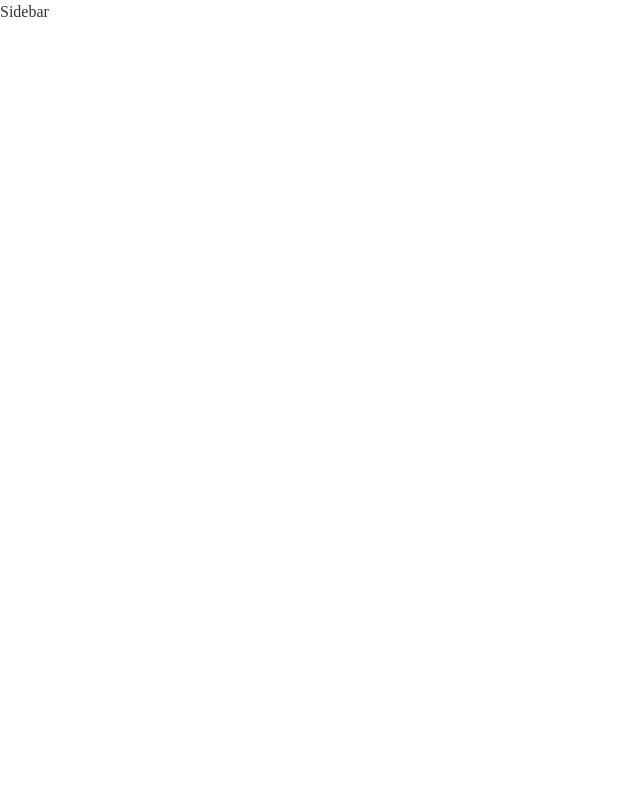
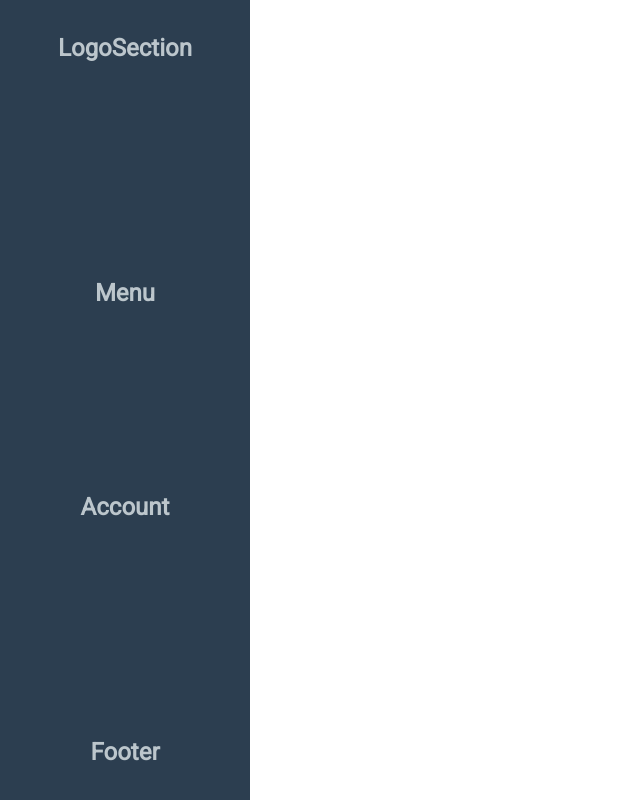
Before and after one commit to razvan-turiatca/productivity-dashboard, a Next.js app: page / in a window 1280 px wide. Shown: the whole page, without its empty margins (0-640 px from the left). Built offline with nearby package versions, Linux system fonts and the light colour scheme.

Commit message:
add main sections within the sidebar plus styled components

```diff
--- a/package.json
+++ b/package.json
@@ -12,6 +12,7 @@
     "next": "latest",
     "react": "latest",
     "react-dom": "latest",
-    "sass": "^1.68.0"
+    "sass": "^1.68.0",
+    "styled-components": "^6.0.8"
   }
 }
--- a/src/components/Sidebar.jsx
+++ /dev/null
@@ -1,5 +0,0 @@
-const Sidebar = () => {
-  return <div>Sidebar</div>;
-};
-
-export default Sidebar;
--- /dev/null
+++ b/src/components/Sidebar/Account/Account.jsx
@@ -0,0 +1,17 @@
+import styled from 'styled-components';
+
+const Account = () => {
+  return (
+    <StyledAccount>
+      <h2>Account</h2>
+    </StyledAccount>
+  );
+};
+
+export default Account;
+
+const StyledAccount = styled.div`
+  display: flex;
+  justify-content: center;
+  align-items: center;
+`;
--- /dev/null
+++ b/src/components/Sidebar/Footer/Footer.jsx
@@ -0,0 +1,18 @@
+import styled from 'styled-components';
+
+const Footer = () => {
+  return (
+    <StyledFooter>
+      <h2>Footer</h2>
+    </StyledFooter>
+  );
+};
+
+export default Footer;
+
+const StyledFooter = styled.div`
+  padding: 30px;
+  display: flex;
+  align-items: center;
+  justify-content: center;
+`;
--- /dev/null
+++ b/src/components/Sidebar/Logo/LogoSection.jsx
@@ -0,0 +1,18 @@
+import styled from 'styled-components';
+
+const LogoSection = () => {
+  return (
+    <StyledLogo>
+      <h2>LogoSection</h2>
+    </StyledLogo>
+  );
+};
+
+export default LogoSection;
+
+const StyledLogo = styled.div`
+  padding: 30px;
+  display: flex;
+  align-items: center;
+  justify-content: center;
+`;
--- /dev/null
+++ b/src/components/Sidebar/Menu/Menu.jsx
@@ -0,0 +1,20 @@
+import styled from 'styled-components';
+import { Inter } from 'next/font/google';
+
+const inter = Inter({ subsets: ['latin'] });
+
+const SidebarMenu = () => {
+  return (
+    <StyledMenu>
+      <h2>Menu</h2>
+    </StyledMenu>
+  );
+};
+
+export default SidebarMenu;
+
+const StyledMenu = styled.div`
+  display: flex;
+  align-items: center;
+  justify-content: center;
+`;
--- /dev/null
+++ b/src/components/Sidebar/Sidebar.jsx
@@ -0,0 +1,28 @@
+import LogoSection from './Logo/LogoSection';
+import SidebarMenu from './Menu/Menu';
+import Account from './Account/Account';
+import Footer from './Footer/Footer';
+import styled from 'styled-components';
+
+const Sidebar = () => {
+  return (
+    <StyledSidebar>
+      <LogoSection />
+      <SidebarMenu />
+      <Account />
+      <Footer />
+    </StyledSidebar>
+  );
+};
+
+export default Sidebar;
+
+const StyledSidebar = styled.div`
+  width: 250px;
+  height: 100vh;
+  background-color: #2c3e50;
+  color: #bcc6cc;
+  display: flex;
+  flex-direction: column;
+  justify-content: space-between;
+`;
--- a/src/pages/index.js
+++ b/src/pages/index.js
@@ -1,6 +1,6 @@
 import { Inter } from 'next/font/google';
 import styles from '@/styles/Home.module.scss';
-import Sidebar from '@/components/Sidebar';
+import Sidebar from '@/components/Sidebar/Sidebar';
 
 const inter = Inter({ subsets: ['latin'] });
 
--- a/src/styles/globals.scss
+++ b/src/styles/globals.scss
@@ -1,3 +1,5 @@
+@import url('https://fonts.googleapis.com/css2?family=Roboto:wght@300;400&display=swap');
+
 /* Reset some basic elements */
 html,
 body,
@@ -28,6 +30,7 @@ option {
 }
 
 body {
+  font-family: 'Roboto';
   font-size: 16px;
   line-height: 1.5;
   color: #333;
```
Also changed, not shown: 1 other file (tests, documents, lock files or other folders).
